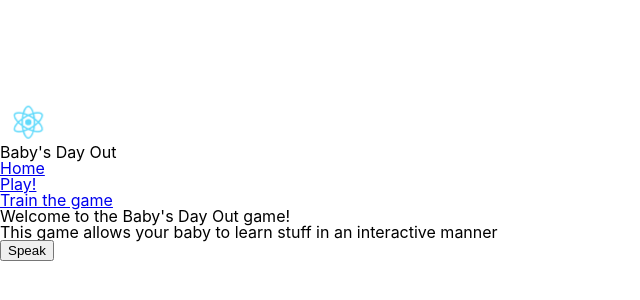
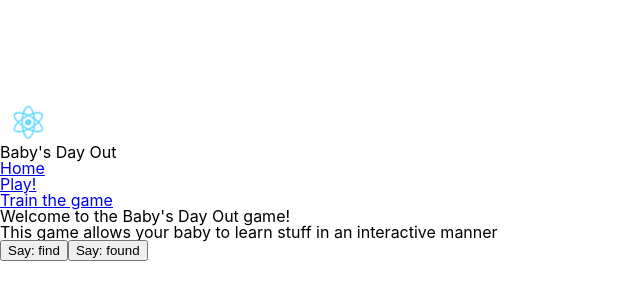
Before and after one commit to DiUS/babies-hack-out, a React (Create React App) app: page / in a window 1280 px wide. Shown: the part 380-680 px from the top of the page, without its empty margins (0-640 px from the left). Built offline with nearby package versions, Linux system fonts and the light colour scheme; no server answers.

Commit message:
Re-'render' voice on attribte change

```diff
--- a/src/components/App.js
+++ b/src/components/App.js
@@ -19,15 +19,25 @@ class App extends Component {
       })
   }
 
+  speechPatterns = {
+    find: ["ssml", '<speak>Go find a %</speak>'],
+    found: ["ssml", '<speak>Yay, you found a %</speak>']
+  }
+
   speak = () => {
-    const text = "Hack babies hack";
-
-    this.setState({text})
+    console.log(">>>>>", this.state);
+    const objects = ["trumpet", "book", "phone", "fork"];
+    const idx = (this.state || {}).idx || 0;
+    const object = objects[idx];
+    const newIdx = (idx+1) % object.length;
+    const [format, textPattern] = this.speechPatterns.find;
+    const text = textPattern.replace("%", object);
+    this.setState({text, textFormat: format, idx: newIdx});
   }
 
   render() {
-    const {text} = this.state || {};
-
+    const {text, textFormat} = this.state || {};
+    console.log(">>>>>", text, textFormat);
     return (
       <div className="App">
         <video id="video" width="640" height="480" autoplay></video>
@@ -36,9 +46,13 @@ class App extends Component {
         <Main />
 
         <button onClick={this.speak}>
-          Speak
+          Say: find
         </button>
-        {text && <Voice text={text} textType={"text"}/>}
+
+        <button onClick={this.speak}>
+          Say: found
+        </button>
+        {text && <Voice text={text} textType={textFormat}/>}
       </div>
     );
   }
--- a/src/components/Voice.js
+++ b/src/components/Voice.js
@@ -6,13 +6,21 @@ class Voice extends Component {
     this.player = React.createRef();
   }
 
-  componentWillMount() {
+  url() {
     const {text, textType} = this.props;
     const audioSrc = 'http://localhost:8000/read?voiceId=Nicole' +
         '&text=' + text +
         '&textType=' + textType +
         '&outputFormat=mp3';
-    this.setState({audioSrc});
+    return audioSrc;
+  }
+
+  componentWillMount() {
+    console.log("WM>>>", this.props);
+  }
+
+  componentDidUpdate() {
+    this.player.current.play();
   }
 
   componentDidMount() {
@@ -20,11 +28,9 @@ class Voice extends Component {
   }
 
   render() {
-    const {audioSrc} = this.state;
-
     return (
       <div className="Voice">
-        <audio src={audioSrc} ref={this.player}></audio>
+        <audio src={this.url()} ref={this.player}></audio>
       </div>
     );
   }
```
